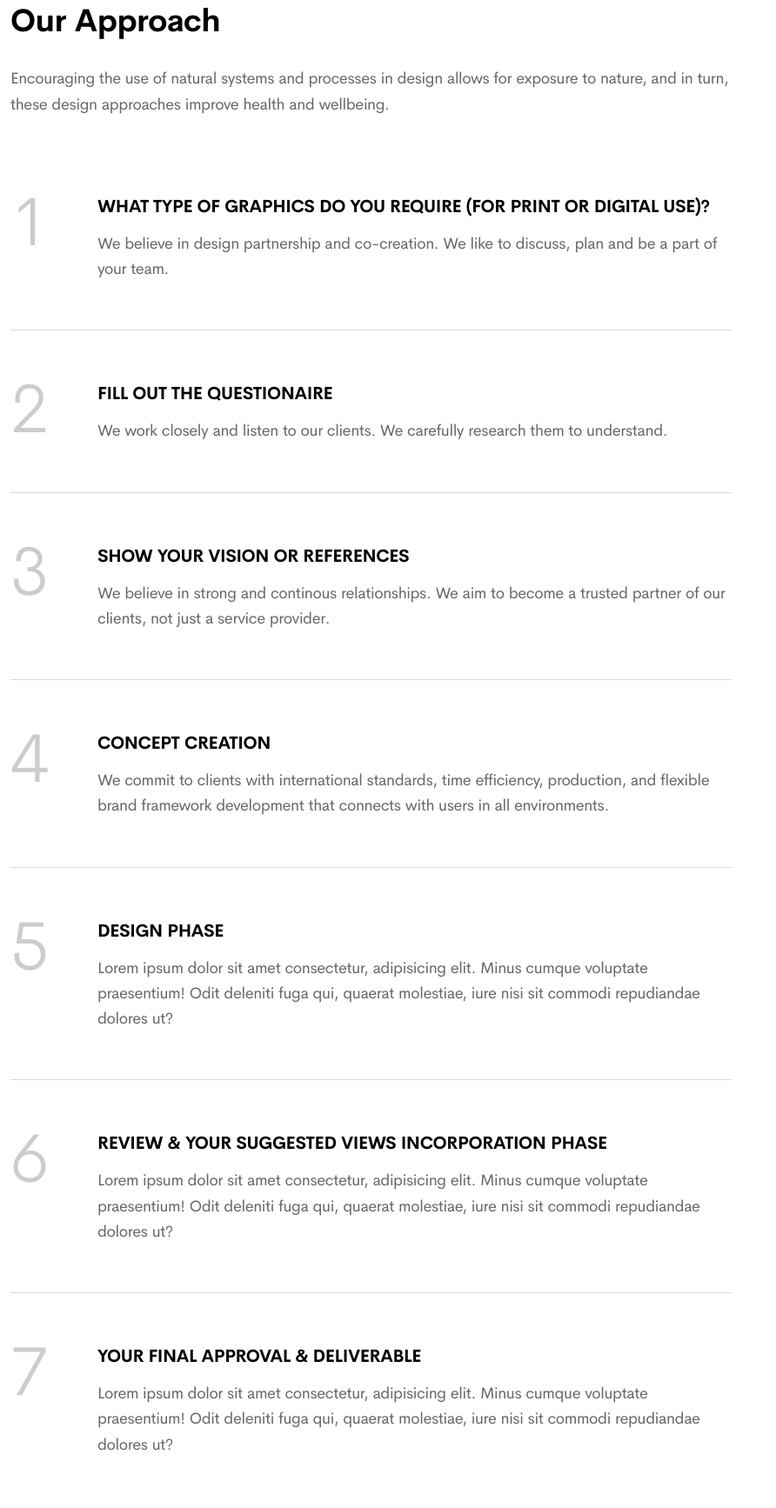
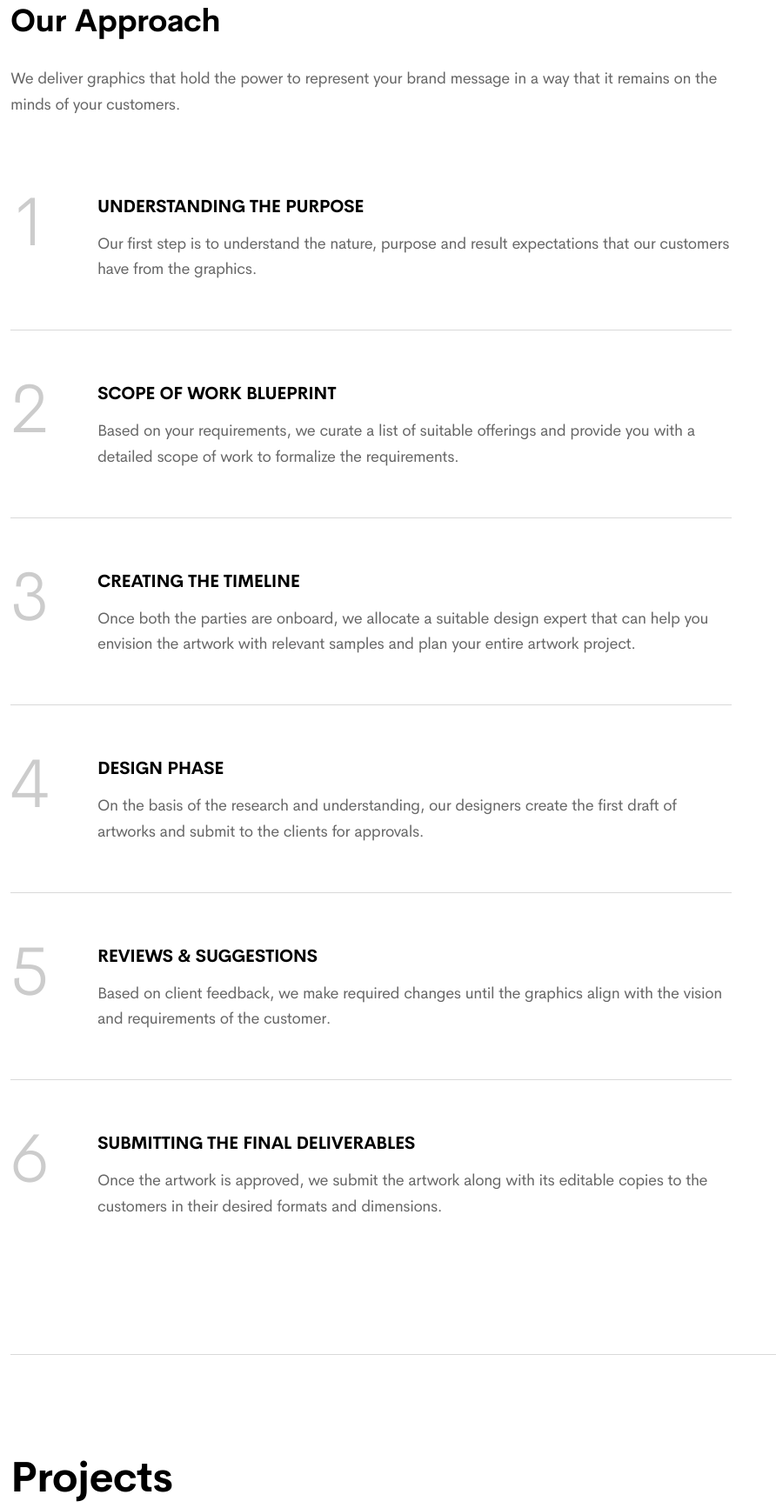
Before and after one commit to Jaydeep-Chelaiya/Mini-Mind, a plain HTML site: page graphic-design.html in a window 1280 px wide. Shown: the part 4383-6117 px from the top of the page at 87% size, without its empty margins (0-892 px from the left). Drawn offline with Linux system fonts and the light colour scheme.

Commit message:
Processes
All Services Processes...Text Changes

```diff
--- a/graphic-design.html
+++ b/graphic-design.html
@@ -365,45 +365,35 @@
                       <h3>Our Approach</h3>
                       <!--Spacer-->
                       <div class="ptf-spacer" style="--ptf-xxl: 1.875rem"></div>
-                      <p class="fz-18">Encouraging the use of natural systems and processes in design allows for exposure to nature, and in turn, these design approaches improve health and wellbeing.</p>
+                      <p class="fz-18">We deliver graphics that hold the power to represent your brand message in a way that it remains on the minds of your customers.</p>
                     </div>
                     <!--Spacer-->
                     <div class="ptf-spacer" style="--ptf-xxl: 5.625rem"></div>
                     <!--Process Steps-->
                     <ul class="ptf-process-steps">
                       <li class="ptf-process-item" data-aos="fade" data-aos-delay="0">
-                        <h6 class="ptf-process-item__title">What type of graphics do you require (for Print or Digital Use)?</h6>
-                        <p class="ptf-process-item__text">We believe in design partnership and co-creation. We like to discuss, plan and be a part of your team.</p>
+                        <h6 class="ptf-process-item__title">Understanding The Purpose</h6>
+                        <p class="ptf-process-item__text">Our first step is to understand the nature, purpose and result expectations that our customers have from the graphics.</p>
                       </li>
                       <li class="ptf-process-item" data-aos="fade" data-aos-delay="100">
-                        <h6 class="ptf-process-item__title">Fill out the Questionaire</h6>
-                        <p class="ptf-process-item__text">We work closely and listen to our clients. We carefully research them to understand.</p>
+                        <h6 class="ptf-process-item__title">Scope of Work Blueprint</h6>
+                        <p class="ptf-process-item__text">Based on your requirements, we curate a list of suitable offerings and provide you with a detailed scope of work to formalize the requirements.</p>
                       </li>
                       <li class="ptf-process-item" data-aos="fade" data-aos-delay="200">
-                        <h6 class="ptf-process-item__title">Show your Vision or References</h6>
-                        <p class="ptf-process-item__text">We believe in strong and continous relationships. We aim to become a trusted partner of our clients, not just a service provider.</p>
+                        <h6 class="ptf-process-item__title">Creating the Timeline</h6>
+                        <p class="ptf-process-item__text">Once both the parties are onboard, we allocate a suitable design expert that can help you envision the artwork with relevant samples and plan your entire artwork project.</p>
                       </li>
                       <li class="ptf-process-item" data-aos="fade" data-aos-delay="300">
-                        <h6 class="ptf-process-item__title">Concept Creation</h6>
-                        <p class="ptf-process-item__text">We commit to clients with international standards, time efficiency, production, and flexible brand framework development that connects with users in all environments.</p>
+                        <h6 class="ptf-process-item__title">Design Phase</h6>
+                        <p class="ptf-process-item__text">On the basis of the research and understanding, our designers create the first draft of artworks and submit to the clients for approvals.</p>
                       </li>
                       <li class="ptf-process-item" data-aos="fade" data-aos-delay="400">
-                        <h6 class="ptf-process-item__title">Design Phase</h6>
-                        <p class="ptf-process-item__text">
-                          Lorem ipsum dolor sit amet consectetur, adipisicing elit. Minus cumque voluptate praesentium! Odit deleniti fuga qui, quaerat molestiae, iure nisi sit commodi repudiandae dolores ut?
-                        </p>
+                        <h6 class="ptf-process-item__title">Reviews & suggestions</h6>
+                        <p class="ptf-process-item__text">Based on client feedback, we make required changes until the graphics align with the vision and requirements of the customer.</p>
                       </li>
                       <li class="ptf-process-item" data-aos="fade" data-aos-delay="500">
-                        <h6 class="ptf-process-item__title">Review & your suggested views incorporation phase</h6>
-                        <p class="ptf-process-item__text">
-                          Lorem ipsum dolor sit amet consectetur, adipisicing elit. Minus cumque voluptate praesentium! Odit deleniti fuga qui, quaerat molestiae, iure nisi sit commodi repudiandae dolores ut?
-                        </p>
-                      </li>
-                      <li class="ptf-process-item" data-aos="fade" data-aos-delay="600">
-                        <h6 class="ptf-process-item__title">Your final approval & Deliverable</h6>
-                        <p class="ptf-process-item__text">
-                          Lorem ipsum dolor sit amet consectetur, adipisicing elit. Minus cumque voluptate praesentium! Odit deleniti fuga qui, quaerat molestiae, iure nisi sit commodi repudiandae dolores ut?
-                        </p>
+                        <h6 class="ptf-process-item__title">Submitting the Final Deliverables</h6>
+                        <p class="ptf-process-item__text">Once the artwork is approved, we submit the artwork along with its editable copies to the customers in their desired formats and dimensions.</p>
                       </li>
                     </ul>
                   </div>
```
Also changed, not shown: digital-marketing.html (+11 -9 lines), services.html (+10 -13 lines), ui-ux.html (+8 -6 lines).
